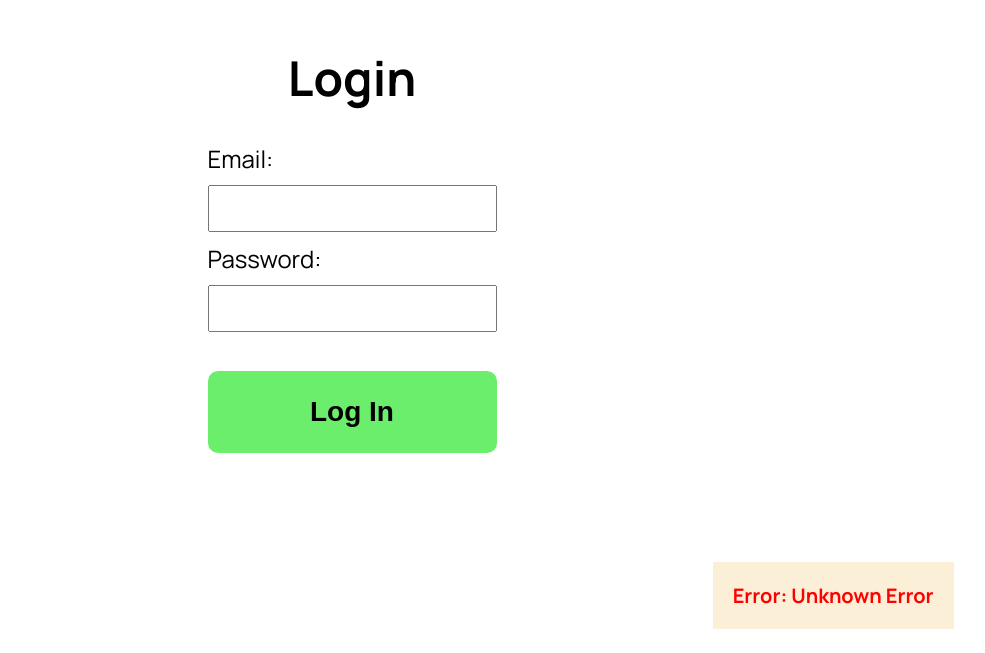
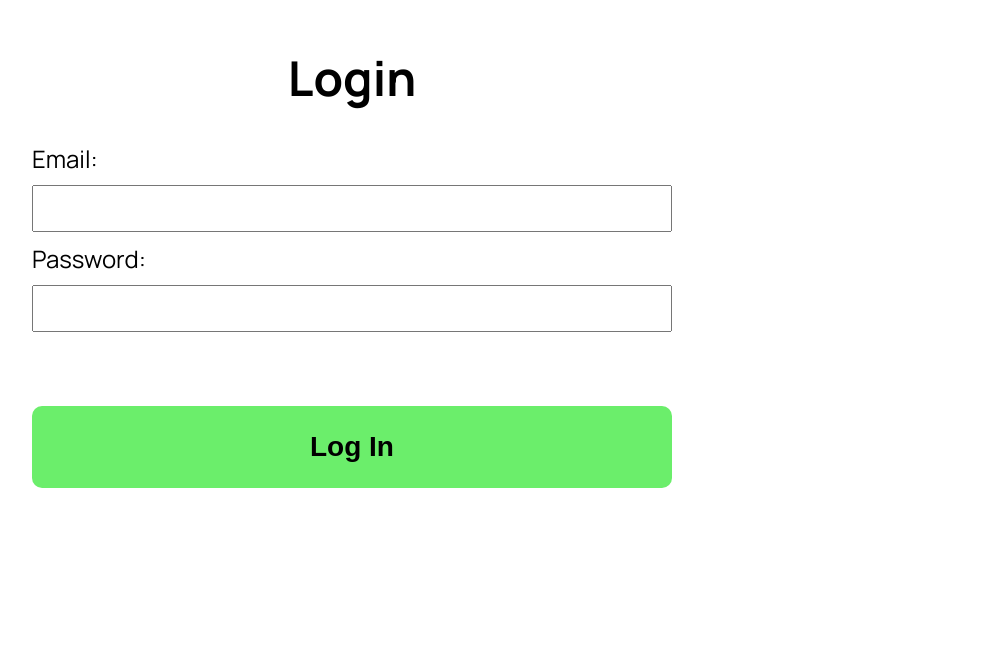
Before and after one commit to akali013/shopping-list, an Angular app: page /login in a window 1280 px wide. Shown: the part 147-800 px from the top of the page, without its empty margins (288-1273 px from the left). Built offline with nearby package versions, Linux system fonts and the light colour scheme; no server answers.

Commit message:
Fixed error messages and login UI

```diff
--- a/src/app/_auth/error.interceptor.ts
+++ b/src/app/_auth/error.interceptor.ts
@@ -17,8 +17,7 @@ export class ErrorInterceptor implements HttpInterceptor {
       }
 
       const error = (err && err.error && err.error.message) || err.statusText;
-      console.error(err);
-      this.errorService.errorMessage = error;
+      this.errorService.errorMessage.next(error);
       this.errorService.showErrorMessage();
       return throwError(() => error);
     }));
--- a/src/app/_services/error.service.ts
+++ b/src/app/_services/error.service.ts
@@ -1,15 +1,16 @@
 import { Injectable } from '@angular/core';
+import { BehaviorSubject } from 'rxjs';
 
 @Injectable({
   providedIn: 'root'
 })
 export class ErrorService {
-  showError = false;
-  errorMessage = "";
+  showError: BehaviorSubject<boolean> = new BehaviorSubject(false);
+  errorMessage: BehaviorSubject<string> = new BehaviorSubject("");
 
   showErrorMessage() {
-    this.showError = true;
-    setTimeout(() => this.showError = false, 2000);
+    this.showError.next(true);
+    setTimeout(() => this.showError.next(false), 2000);
   }
 
   constructor() { }
--- a/src/app/app.component.ts
+++ b/src/app/app.component.ts
@@ -10,10 +10,12 @@ import { ErrorService } from './_services/error.service';
 })
 export class AppComponent {
   user?: User | null;
-  errorMessage = this.errorService.errorMessage;
-  showError = this.errorService.showError;
+  errorMessage = "";
+  showError = false;
 
   constructor(private authenticationService: AuthenticationService, private errorService: ErrorService) {
     this.authenticationService.user.subscribe(u => this.user = u);
+    this.errorService.errorMessage.subscribe(message => this.errorMessage = message);
+    this.errorService.showError.subscribe(bool => this.showError = bool);
   }
 }
--- a/src/app/login-page/login-page.component.css
+++ b/src/app/login-page/login-page.component.css
@@ -9,6 +9,7 @@
 .login-form {
   display: flex;
   flex-direction: column;
+  width: 50%;
 }
 
 .login-input {
@@ -28,8 +29,3 @@
   border-radius: 10px;
   cursor: pointer;
 }
-
-.error-message {
-  color: red;
-  max-width: 75%;
-}
--- a/src/app/login-page/login-page.component.html
+++ b/src/app/login-page/login-page.component.html
@@ -11,7 +11,5 @@
     <button type="submit" class="submit-button" [disabled]="loading">
       Log In
     </button>
-
-    <div *ngIf="error" class="error-message">{{error}}</div>
   </form>
 </div>
--- a/src/app/login-page/login-page.component.ts
+++ b/src/app/login-page/login-page.component.ts
@@ -37,9 +37,9 @@ export class LoginPageComponent implements OnInit {
         const returnUrl = this.route.snapshot.queryParams["returnUrl"] || "/home";
         this.router.navigate([returnUrl]);
       },
-      error: err => {
-        this.error = err;
+      error: () => {
         this.loading = false;
+        return;
       }
     })
   }
```
